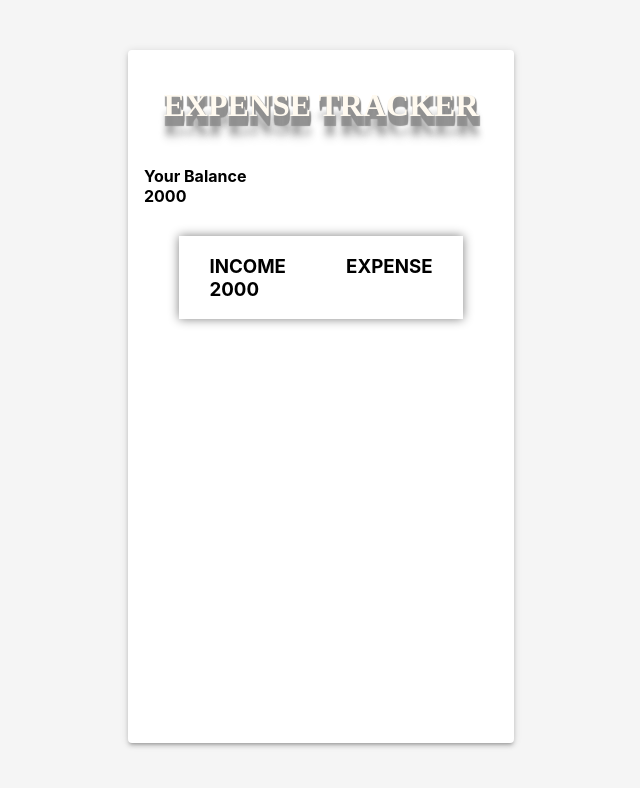
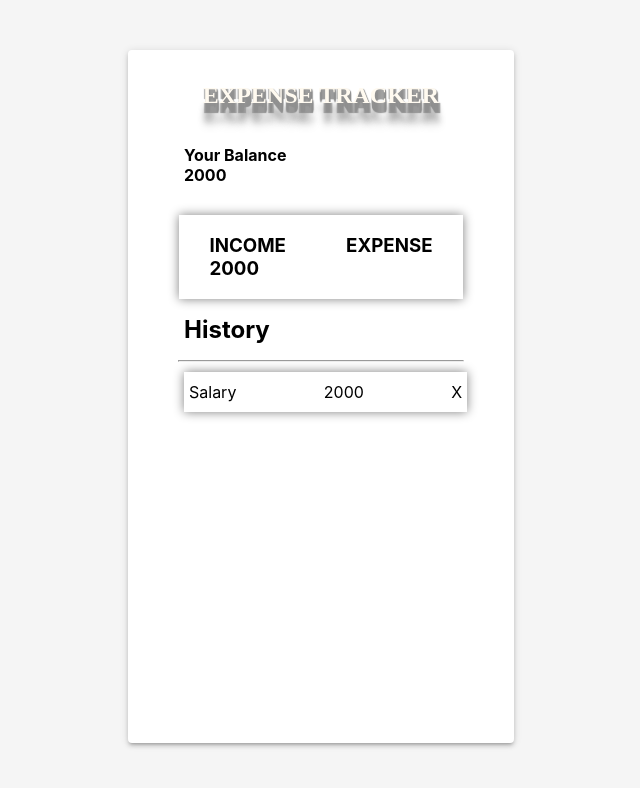
Before and after one commit to 007Abdullah/Expense-Tracker-with-Typescript-7a, a React (Create React App) app: page / in a window 1280 px wide. Shown: the top 788 px of the page, without its empty margins (319-959 px from the left). Built offline with nearby package versions, Linux system fonts and the light colour scheme.

Commit message:
history print

```diff
--- a/src/App.tsx
+++ b/src/App.tsx
@@ -7,7 +7,7 @@ import { InitNotification } from './services/FirebaseService.js';
 import { Provider } from './globalContext/Context';
 import Balance from './components/Balance';
 import IncomeExpense from './components/IncomeExpense';
-import Transaction from './components/Transaction';
+import History from './components/History';
 import Addtransaction from './components/Addtransaction';
 
 
@@ -40,14 +40,13 @@ function App() {
           <Grid item xs={12}>
             <div style={{ padding: '50px', display: 'flex', justifyContent: 'center' }}>
               <Paper className={classes.paper} elevation={3}>
-                <h1 style={{ textAlign: 'center', color: 'floralwhite', fontFamily: 'Serif', textTransform: 'uppercase', textShadow: '1px 1px 1px #919191,1px 2px 1px #919191,1px 3px 1px #919191,1px 4px 1px #919191,1px 5px 1px #919191,1px 6px 1px #919191,1px 7px 1px #919191,1px 8px 1px #919191,1px 9px 1px #919191,1px 10px 1px #919191,1px 18px 6px rgba(16,16,16,0.4),1px 22px 10px rgba(16,16,16,0.2)' }}>Expense Tracker</h1>
+                <h1 style={{ fontSize: '1.5em', textAlign: 'center', color: 'floralwhite', fontFamily: 'Serif', textTransform: 'uppercase', textShadow: '1px 1px 1px #919191,1px 2px 1px #919191,1px 3px 1px #919191,1px 4px 1px #919191,1px 5px 1px #919191,1px 6px 1px #919191,1px 7px 1px #919191,1px 8px 1px #919191,1px 9px 1px #919191,1px 10px 1px #919191,1px 18px 6px rgba(16,16,16,0.4),1px 22px 10px rgba(16,16,16,0.2)' }}>Expense Tracker</h1>
                 <Provider>
                   <br />
                   <Balance />
                   <IncomeExpense />
+                  <History />
                   {/*<br />
-                <Transaction />
-                <br />
                 <Addtransaction /> */}
                 </Provider>
               </Paper>
--- a/src/components/Balance.tsx
+++ b/src/components/Balance.tsx
@@ -17,10 +17,11 @@ const Balance = () => {
 
     return (
         <React.Fragment>
-            <span style={{ color: 'black' }}>
+            <span style={{ color: 'black', marginLeft: '40px' }}>
                 <b>Your Balance
                     <br />
-                    {balance}</b>
+                    <label style={{ color: 'black', marginLeft: '40px' }}>{balance}</label>
+                </b>
             </span>
         </React.Fragment>
     )
--- /dev/null
+++ b/src/components/History.tsx
@@ -0,0 +1,56 @@
+import { makeStyles } from '@material-ui/core';
+import React, { useContext } from 'react';
+import { GlobalContext } from '../globalContext/Context';
+
+const useStyles = makeStyles((theme) => ({
+    ullist: {
+        width: '80%',
+        listStyle: 'none',
+        color: 'black',
+        margin: '0',
+        padding: '0',
+        marginLeft: '40px'
+    },
+    lilist: {
+        display: 'flex',
+        justifyContent: 'space-between',
+        margin: '10px 0',
+        padding: '10px 5px',
+        boxShadow: '0 0 10px gray',
+        backgroundColor: 'white'
+    }
+
+}))
+
+
+const History = () => {
+    const { transactions, deleteTransactions } = useContext(GlobalContext);
+    const classes = useStyles();
+
+    return (
+        <React.Fragment>
+            <div>
+                <h1 style={{ color: 'black', marginLeft: '40px', fontSize: '1.5em' }}>History</h1>
+                <hr style={{ width: '80%' }} />
+                <ul className={classes.ullist}>
+                    {transactions.map((transObj, index) => {
+                        return (
+                            <React.Fragment key={index}>
+                                <li className={classes.lilist}>
+                                    <span>{transObj.title}</span>
+                                    <span>{transObj.amount}
+
+                                    </span>
+                                    <span onClick={(id) => deleteTransactions(transObj.id)}>
+                                        X
+                                    </span>
+                                </li>
+                            </React.Fragment>
+                        )
+                    })}
+                </ul>
+            </div>
+        </React.Fragment>
+    )
+}
+export default History;
--- a/src/components/IncomeExpense.tsx
+++ b/src/components/IncomeExpense.tsx
@@ -22,7 +22,6 @@ const IncomeExpense: React.FC = () => {
                 <h3>INCOME <br />{getIcome}</h3>
                 <h3>EXPENSE <br />{Getexpense}</h3>
             </div>
-
         </React.Fragment>
     )
 }
```
Also changed, not shown: src/components/Transaction.tsx (deleted, +0 -30 lines).
